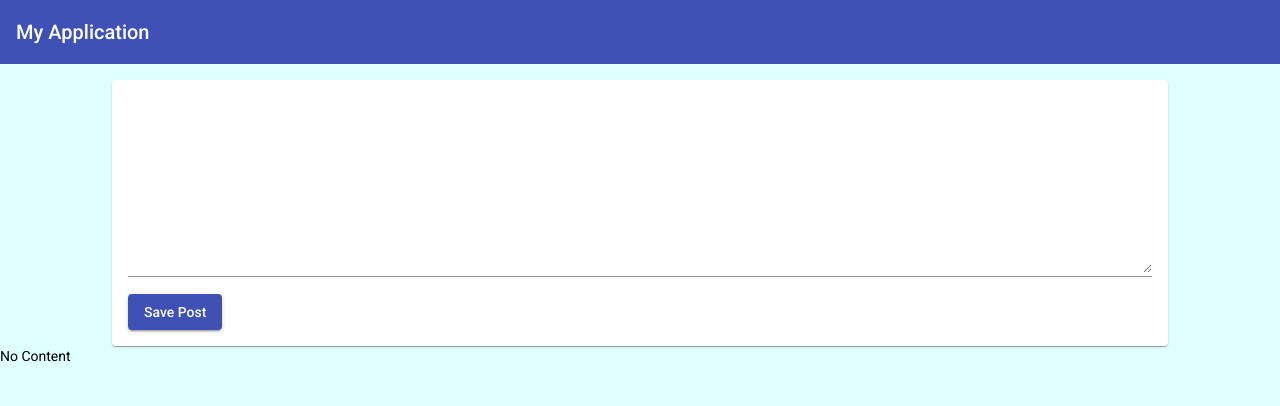
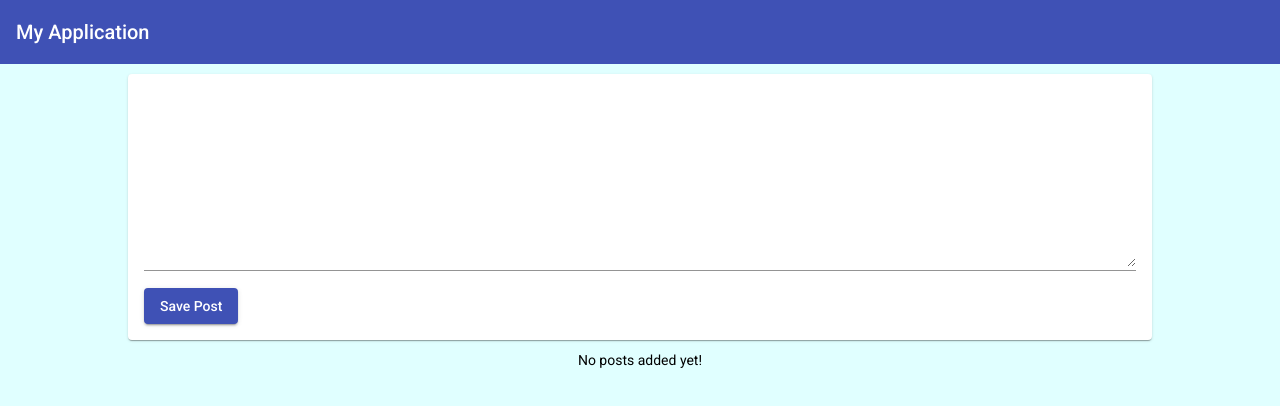
Before and after one commit to HichamLabra/MEAN-Stack, an Angular app: page / in a window 1280 px wide. Shown: the top 406 px of the page. Built offline with nearby package versions, Linux system fonts and the light colour scheme.

Commit message:
Implement dynamic post list

```diff
--- a/src/app/app.component.css
+++ b/src/app/app.component.css
@@ -1,3 +1,6 @@
 main {
-  margin-top: 16px;
+  margin: auto;
+  margin-top: 10px;
+  width: 80%;
+
 }
--- a/src/app/app.component.html
+++ b/src/app/app.component.html
@@ -1,4 +1,5 @@
 <app-header></app-header>
 <main>
   <app-post-create></app-post-create>
+  <app-post-list></app-post-list>
 </main>
--- a/src/app/posts/post-create/post-create.component.css
+++ b/src/app/posts/post-create/post-create.component.css
@@ -1,9 +1,3 @@
-mat-card{
-  width: 80%;
-  margin: auto;
-}
-
-
 mat-form-field, textarea {
   width: 100%;
 }
--- a/src/app/posts/post-create/post-create.component.html
+++ b/src/app/posts/post-create/post-create.component.html
@@ -7,4 +7,3 @@
     color="primary"
     (click)="onAddPost()">Save Post</button>
  </mat-card>
- <p>{{ newPost }}</p>
--- /dev/null
+++ b/src/app/posts/post-list/post-list.component.css
@@ -0,0 +1,8 @@
+:host {
+  display: block;
+  margin-top: 10px;
+}
+
+.info-text {
+  text-align: center;
+}
--- a/src/app/posts/post-list/post-list.component.html
+++ b/src/app/posts/post-list/post-list.component.html
@@ -0,0 +1,9 @@
+<mat-accordion multi="true" *ngIf="posts.length > 0">
+  <mat-expansion-panel *ngFor="let post of posts">
+    <mat-expansion-panel-header>
+      {{ post.title }}
+    </mat-expansion-panel-header>
+    <p>{{ post.content }}</p>
+  </mat-expansion-panel>
+</mat-accordion>
+<p class="info-text mat-body-1 " *ngIf="posts.length <= 0"> No posts added yet!</p>
--- a/src/app/posts/post-list/post-list.component.ts
+++ b/src/app/posts/post-list/post-list.component.ts
@@ -0,0 +1,16 @@
+import { Component } from '@angular/core';
+
+@Component({
+  selector: 'app-post-list',
+  templateUrl: './post-list.component.html',
+  styleUrls: ['./post-list.component.css'],
+})
+export class PostListComponent {
+  posts: { title: string, content: string }[] = [];
+  /* posts = [
+    { title: 'First Post', content: "The first post's content" },
+    { title: 'Second Post', content: "The second post's content" },
+    { title: 'Third Post', content: "The third post's content" },
+  ]; */
+
+}
```
Also changed, not shown: src/app/app.module.ts (+8 -2 lines).
